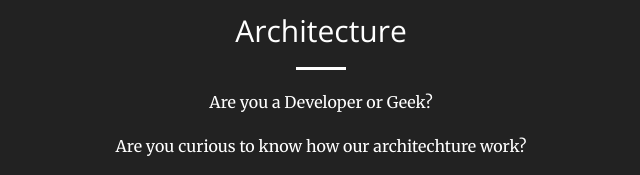
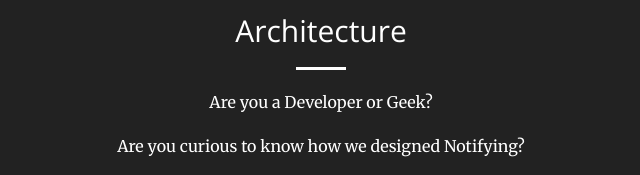
Before and after one commit to emersonjcarvalho/notifying, a website: page index.html in a window 1280 px wide. Shown: the part 1920-2095 px from the top of the page, 319-959 px from the left. Drawn offline with nearby package versions, Linux system fonts and the light colour scheme.

Commit message:
Content - English improvement

```diff
--- a/index.html
+++ b/index.html
@@ -155,7 +155,7 @@
                     <hr class="light">
                     <p class="text-faded">
                         <p>Are you a Developer or Geek?</p>
-                        <p> Are you curious to know how our architechture work?</p>
+                        <p> Are you curious to know how we designed Notifying?</p>
                         <a href="https://github.com/emersonjcarvalho/notifying" target="_blank" class="fa fa-4x fa-github" style="color:#FFFFFF;"></a>
                         <p>
                             Take a look in our <u><a href="https://github.com/emersonjcarvalho/notifying" target="_blank">GitHub Repo</a></ul>
```
